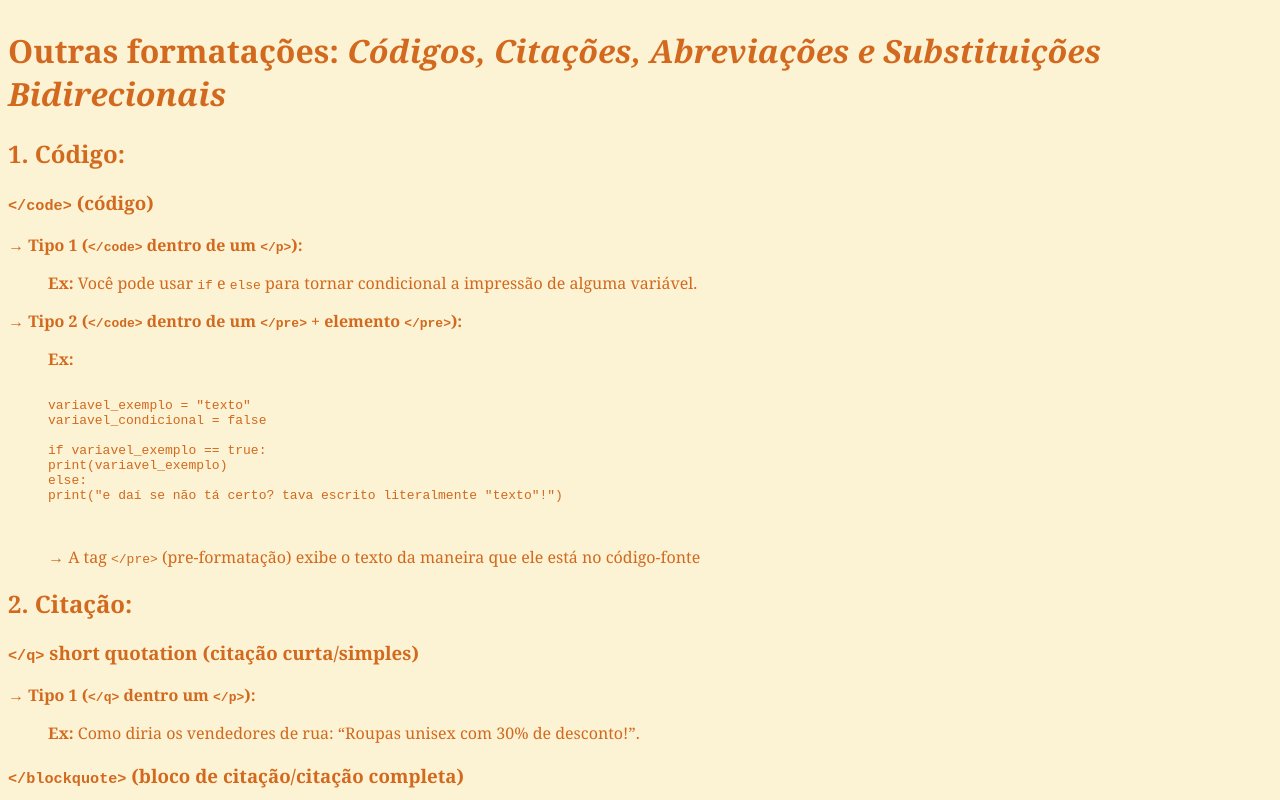
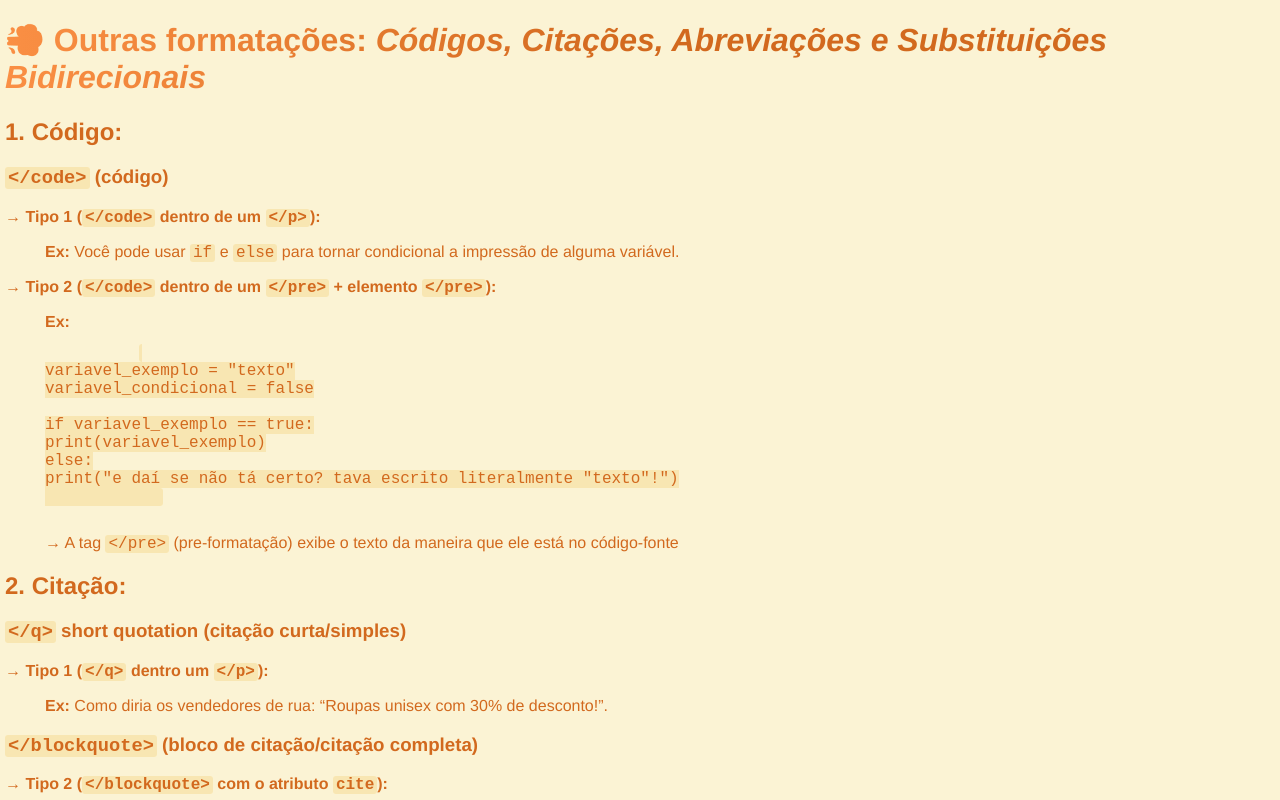
Before and after one commit to victorhugoricarte/other-character-formats, a plain HTML site: page index.html in a window 1280 px wide. Shown: the top 800 px of the page. Drawn offline with Linux system fonts and the light colour scheme.

Commit message:
Alteração em elementos de classe, body e code nos arquivos 'index.html' e 'styles.css'

```diff
--- a/assets/css/styles.css
+++ b/assets/css/styles.css
@@ -1,6 +1,18 @@
 body {
-    font-family:Cambria, Cochin, Georgia, Times, 'Times New Roman', serif;
+    font-family:'Franklin Gothic Medium', 'Arial Narrow', Arial, sans-serif;
     color: chocolate;
     background-color: rgb(251, 243, 212);
     display: inline-block;
+    margin: 0 5px;
 }
+code {
+    font-family: 'Courier New', Courier, monospace;
+    background-color: #f7dd9a95;
+    padding: 0 3px;
+    border-radius: 3px;
+}
+.title {
+    background: linear-gradient(to right, rgb(250, 143, 68), chocolate, chocolate);
+    background-clip: text;
+    color: transparent;
+}
--- a/index.html
+++ b/index.html
@@ -7,7 +7,7 @@
         <title>Outras Formatações</title>
     </head>
     <body>
-        <h1>Outras formatações: <em>Códigos, Citações, Abreviações e Substituições Bidirecionais</em></h1>
+        <h1 class="title">💨 Outras formatações: <em>Códigos, Citações, Abreviações e Substituições Bidirecionais</em></h1>
         <h2>1. Código:</h2>
 
         <h3><code>&lt;/code&gt;</code> (código)</h3>
```
